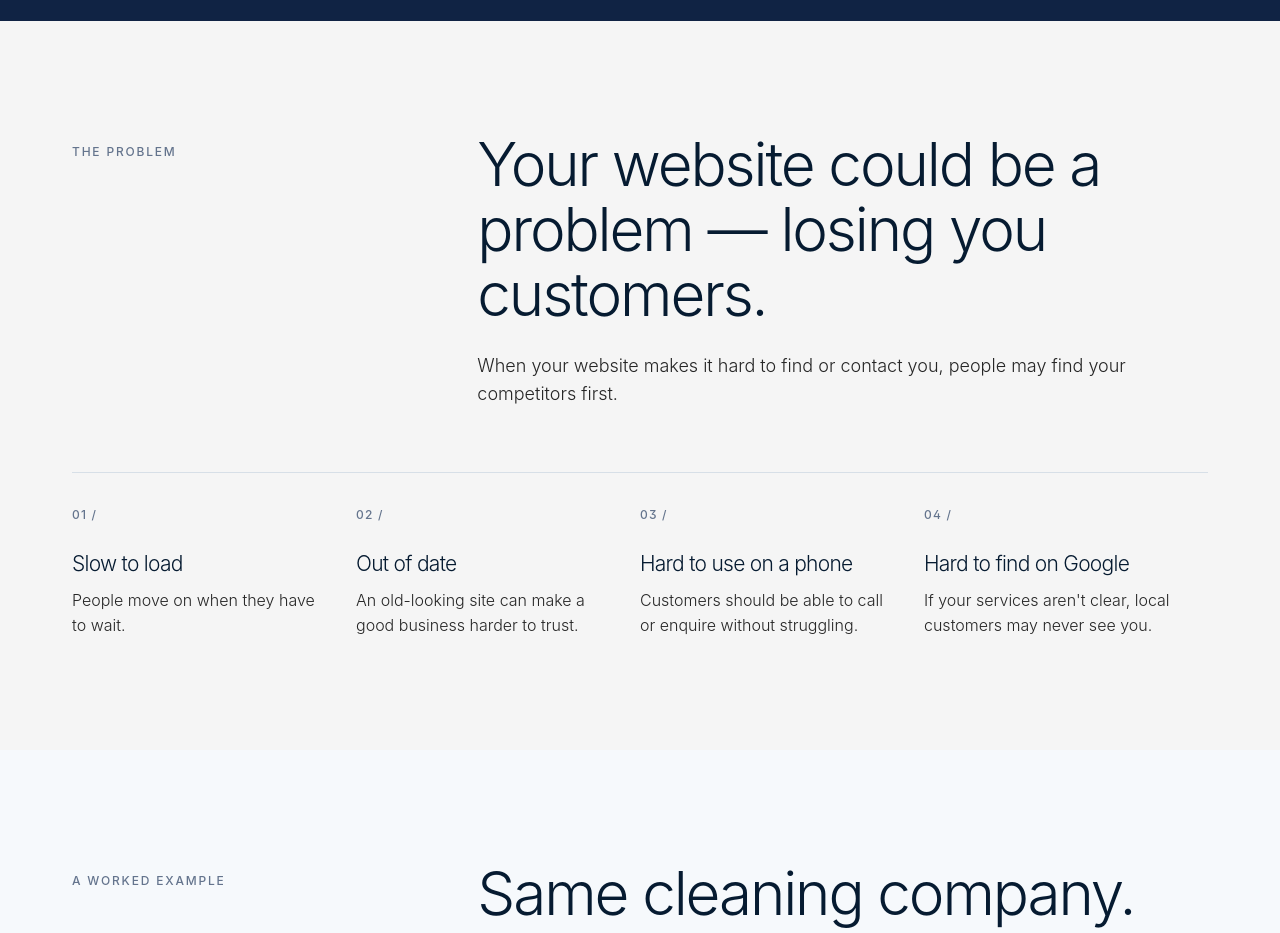
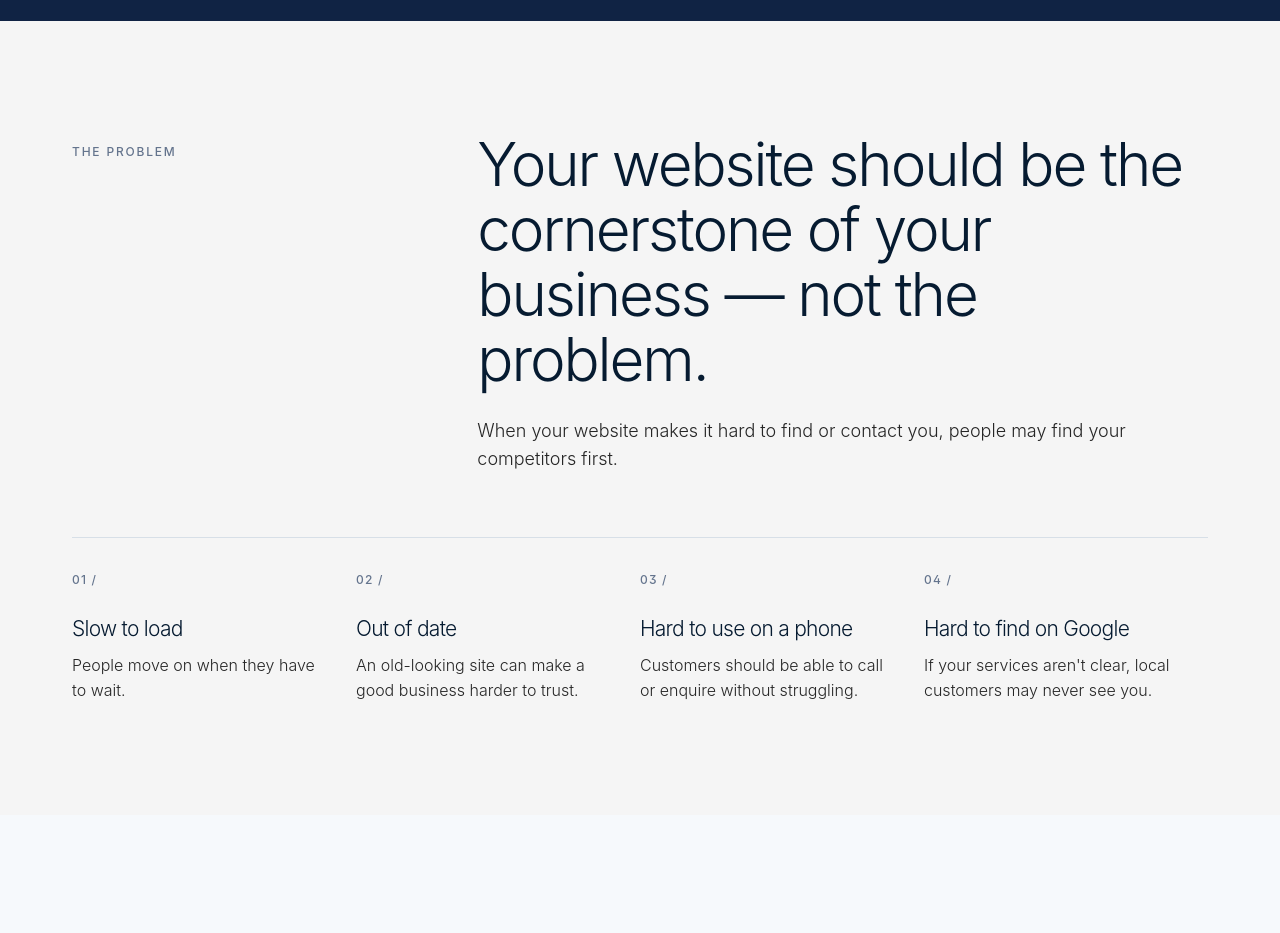
Before and after one commit to sergeyalyosh-cmd/local-ai-geeks-landing, a plain HTML site: page version-6-dima-edits.html in a window 1280 px wide. Shown: the part 1060-1993 px from the top of the page. Drawn offline with Linux system fonts and the light colour scheme.

Commit message:
Problem heading: cornerstone of your business, not the problem (Dima's wording)

```diff
--- a/version-6-dima-edits.html
+++ b/version-6-dima-edits.html
@@ -31,7 +31,7 @@
 <button type="button" data-headline="phone ring">A website that makes your phone ring.</button>
 <button type="button" data-headline="calls bookings">More calls. More bookings. That&rsquo;s the job.</button>
 </div></div></div><aside class="hero-offer" aria-labelledby="hero-offer-title"><h2 id="hero-offer-title">The offer, in plain words</h2><ul><li>We build a free prototype so you can see your new site before you pay or commit.</li><li>If you like it, we redesign your site for a one-time setup fee.</li><li>Every month, we optimize for Google, monitor your site, and report on its performance.</li></ul></aside></div></section>
-<section class="section problem"><div class="wrap"><div class="section-head"><div class="eyebrow">The problem</div><div><h2>Your website could be a problem — losing you customers.</h2><p>When your website makes it hard to find or contact you, people may find your competitors first.</p></div></div><div class="problem-grid"><article class="problem-item"><span class="number">01 /</span><h3>Slow to load</h3><p>People move on when they have to wait.</p></article><article class="problem-item"><span class="number">02 /</span><h3>Out of date</h3><p>An old-looking site can make a good business harder to trust.</p></article><article class="problem-item"><span class="number">03 /</span><h3>Hard to use on a phone</h3><p>Customers should be able to call or enquire without struggling.</p></article><article class="problem-item"><span class="number">04 /</span><h3>Hard to find on Google</h3><p>If your services aren't clear, local customers may never see you.</p></article></div></div></section>
+<section class="section problem"><div class="wrap"><div class="section-head"><div class="eyebrow">The problem</div><div><h2>Your website should be the cornerstone of your business — not the problem.</h2><p>When your website makes it hard to find or contact you, people may find your competitors first.</p></div></div><div class="problem-grid"><article class="problem-item"><span class="number">01 /</span><h3>Slow to load</h3><p>People move on when they have to wait.</p></article><article class="problem-item"><span class="number">02 /</span><h3>Out of date</h3><p>An old-looking site can make a good business harder to trust.</p></article><article class="problem-item"><span class="number">03 /</span><h3>Hard to use on a phone</h3><p>Customers should be able to call or enquire without struggling.</p></article><article class="problem-item"><span class="number">04 /</span><h3>Hard to find on Google</h3><p>If your services aren't clear, local customers may never see you.</p></article></div></div></section>
 
 <section class="section example"><div class="wrap"><div class="section-head"><div class="eyebrow">A worked example</div><div><h2>Same cleaning company. Two very different phones.</h2><p><strong>Example, not a real client.</strong> The business name, reviews and numbers below are an illustration of what changes — the work is the same, the customers can finally reach it.</p></div></div>
 <div class="ba-toggle" role="group" aria-label="Before and after"><button type="button" id="baBeforeBtn" aria-pressed="true">Before</button><button type="button" id="baAfterBtn" aria-pressed="false">After</button></div>
```
